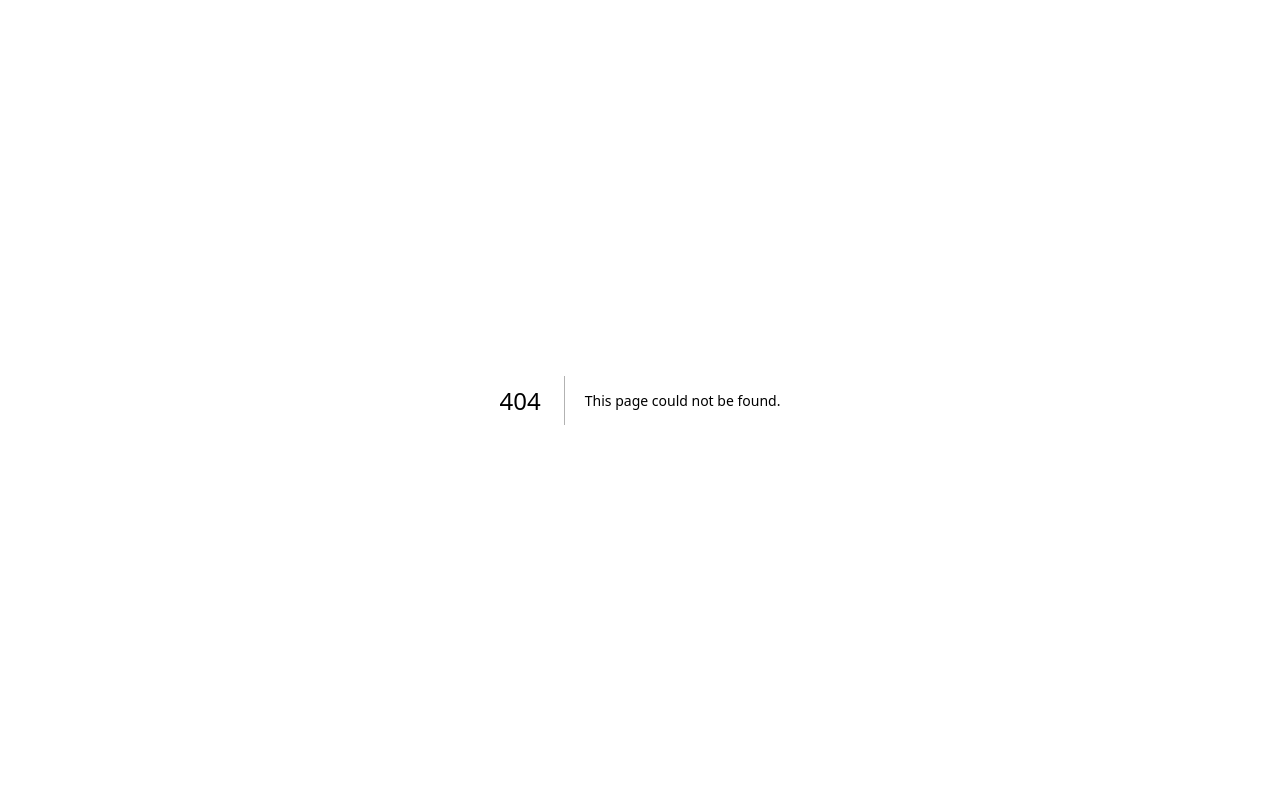
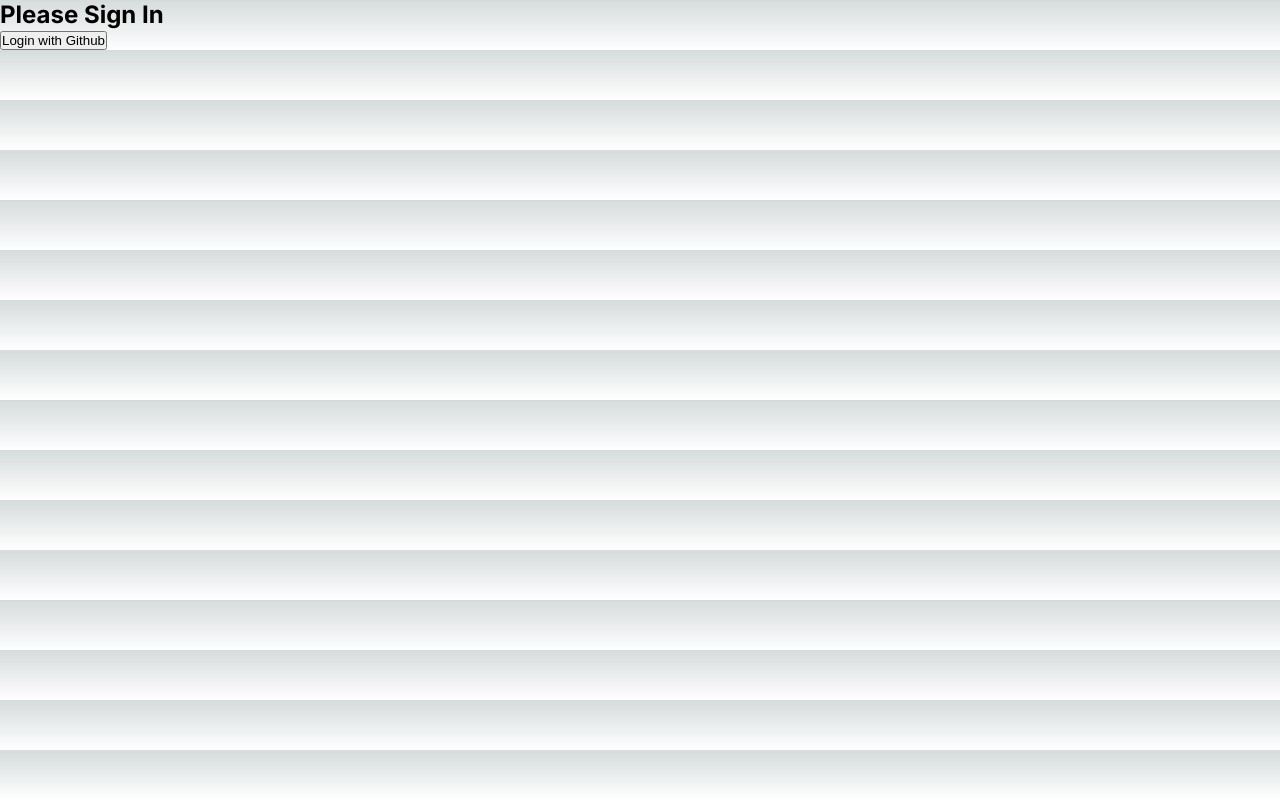
Before and after one commit to willsmores/password-keeper, a Next.js app: page /auth in a window 1280 px wide. Before the commit this address had no page. Built offline with nearby package versions, Linux system fonts and the light colour scheme.

Commit message:
new authorization page

```diff
--- /dev/null
+++ b/src/app/auth/page.tsx
@@ -0,0 +1,10 @@
+export default function AuthRoute() {
+  return (
+    <div>
+      <h2>Please Sign In</h2>
+      <div>
+        <button>Login with Github</button>
+      </div>
+    </div>
+  );
+}
```
